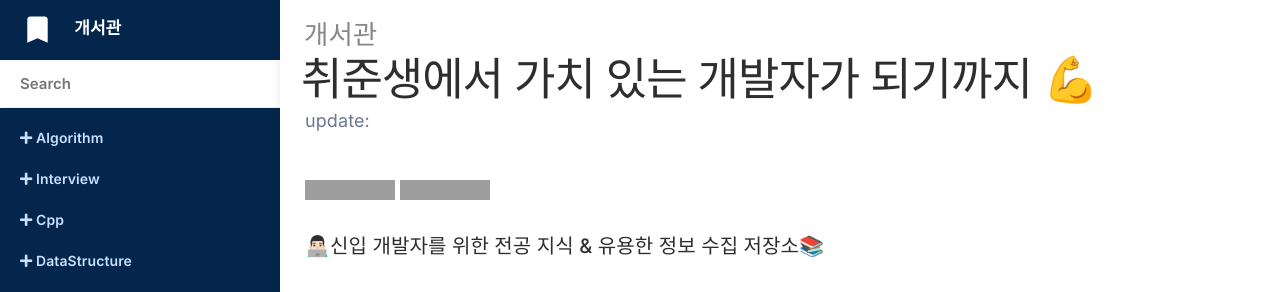
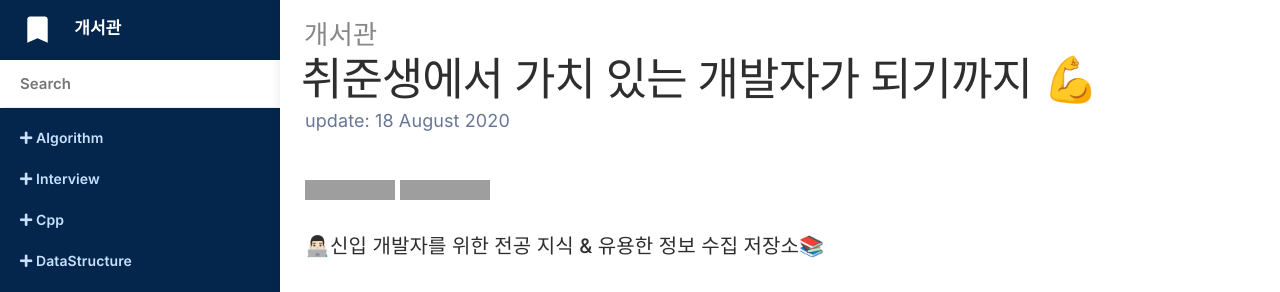
Before and after one commit to doorisopen/record, a Jekyll site: the page built from index.md, in a window 1280 px wide. Shown: the top 292 px of the page. Built offline with Jekyll 4.4.1, drawn with Linux system fonts in a browser that asks for light colours; nearby versions of some CDN libraries; some web fonts are replaced; comment, search, counter and statistics services are not loaded; grey boxes are pictures that could not be loaded.

Commit message:
[Update] 2020-08-18 css,index modified

```diff
--- a/css/main.scss
+++ b/css/main.scss
@@ -23,9 +23,10 @@ $space: 20px;
 $mobile-break: 700px;
 $full-width-break: $nav-width + ($space * 4) + $content-max-width;
 
-/* font-family Setting */
-$font-fam: "-apple-system", "BlinkMacSystemFont","Apple SD Gothic Neo","Inter", "Spoqa Han Sans", "Segoe UI", Sans-Serif,"Apple Color Emoji", "Segoe UI Emoji", "Segoe UI Symbol";
-$nav-font-fam: "-apple-system", "BlinkMacSystemFont","Apple SD Gothic Neo","Inter", "Spoqa Han Sans", "Segoe UI", Sans-Serif,"Apple Color Emoji", "Segoe UI Emoji", "Segoe UI Symbol";
+/* font-family Setting
+*/
+$font-fam: "-apple-system","BlinkMacSystemFont","Inter","Apple SD Gothic Neo","Spoqa Han Sans","Segoe UI","system-ui",Sans-Serif,"Apple Color Emoji","Segoe UI Emoji","Segoe UI Symbol";
+$nav-font-fam: "-apple-system","BlinkMacSystemFont","Inter","Apple SD Gothic Neo","Spoqa Han Sans","Segoe UI","system-ui",Sans-Serif,"Apple Color Emoji","Segoe UI Emoji","Segoe UI Symbol";
 $coding-font-fam: 'D2 coding', "Consolas", monospace;
 $coding-font-fam-2: "SF Mono", "Consolas", "Liberation Mono", "Menlo", monospace;
 
--- a/index.md
+++ b/index.md
@@ -1,5 +1,7 @@
 ---
 title: 취준생에서 가치 있는 개발자가 되기까지 💪
+date: 2020-06-04 00:30:29
+lastmod: 2020-08-18 00:30:29
 comments: true
 ---
 
```
